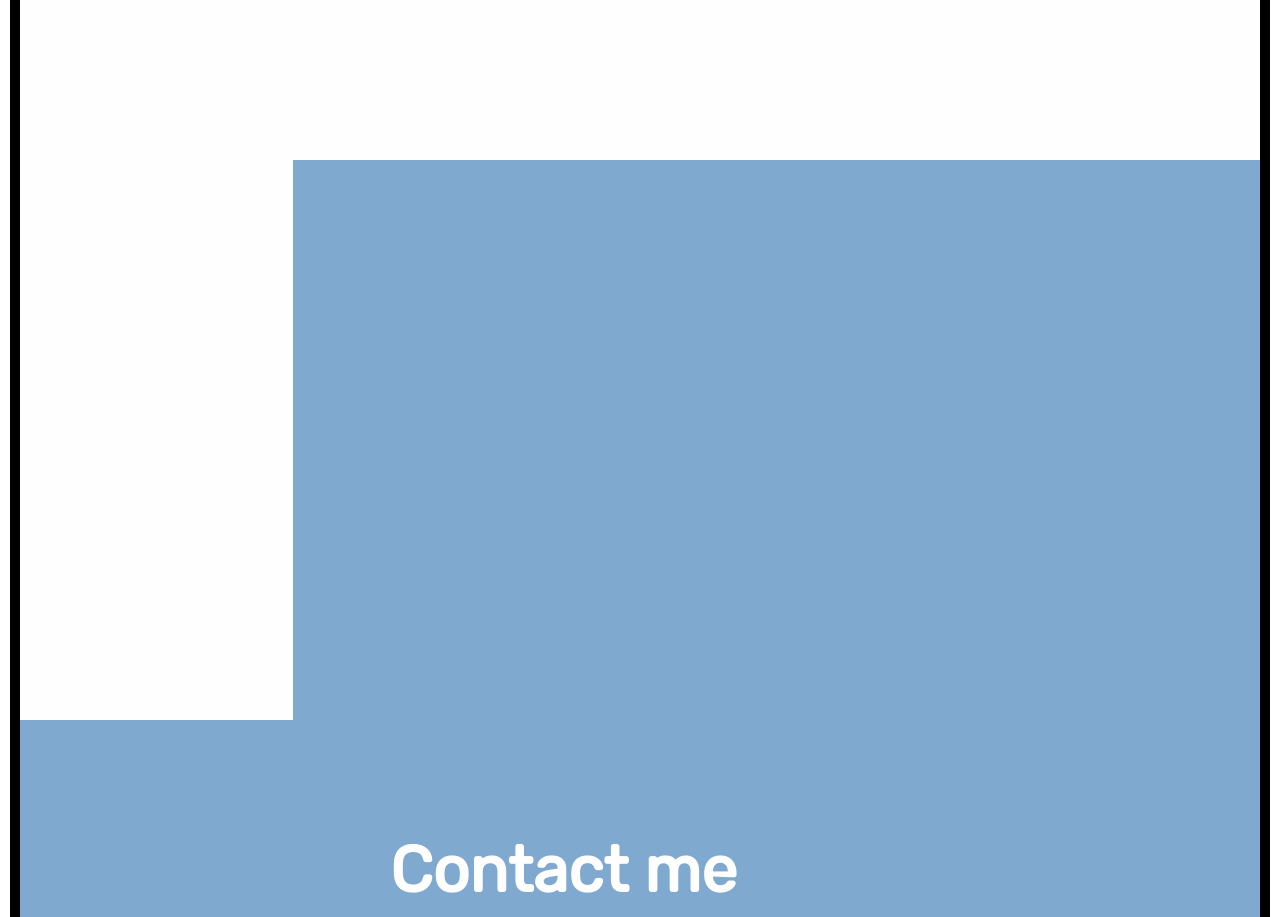
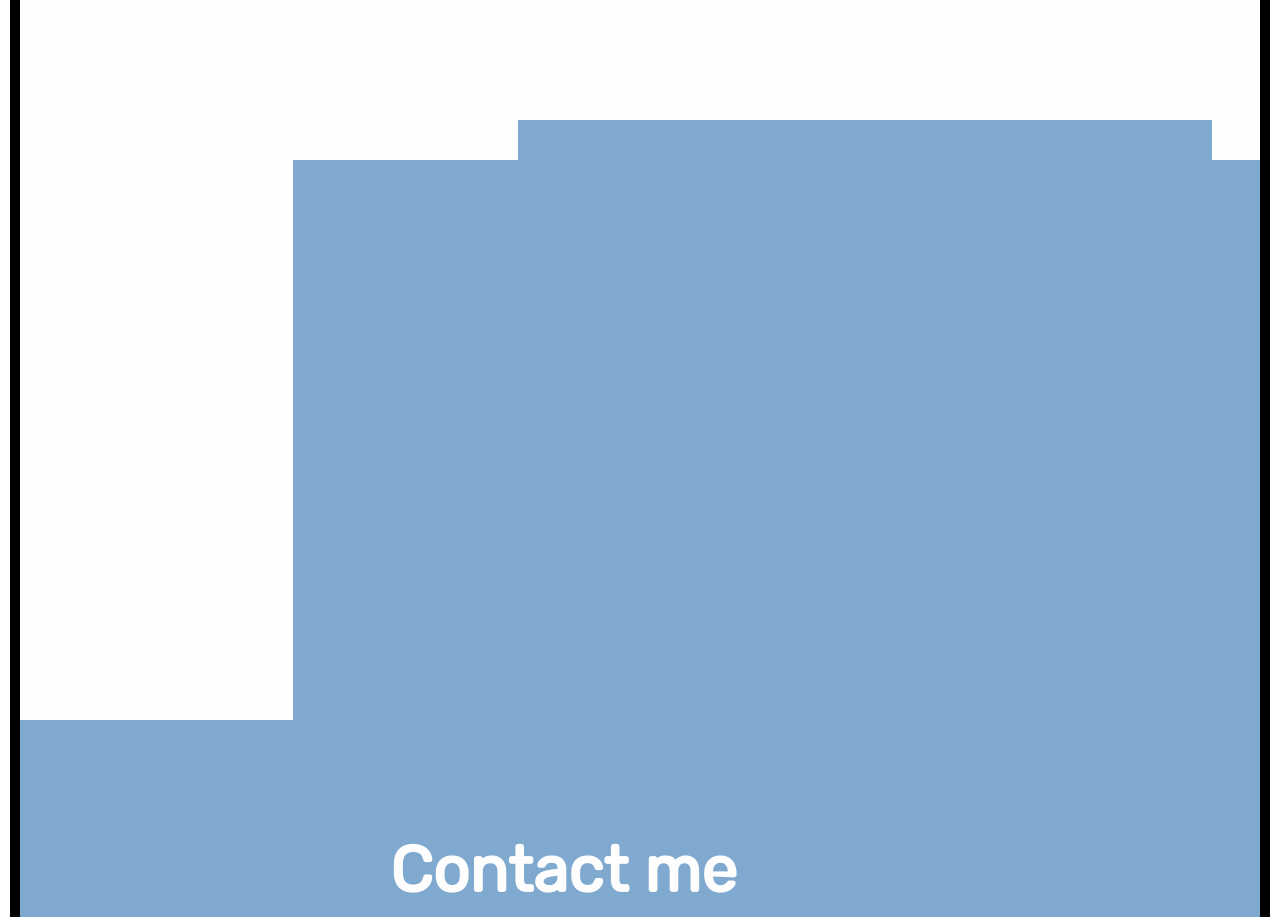
Before and after one commit to alex-bowers/portfolio-site, a Nuxt app: page / in a window 1280 px wide. Shown: the part 1700-2617 px from the top of the page. Built offline with nearby package versions, Linux system fonts and the light colour scheme.

Commit message:
Update DayJob font size

```diff
--- a/components/DayJob.vue
+++ b/components/DayJob.vue
@@ -123,6 +123,8 @@ export default {
         }
     }
     .day-job--container--right {
+        font-size: 1.25rem;
+        max-width: 700px;
         padding-left: 4rem;
     }
 }
```
